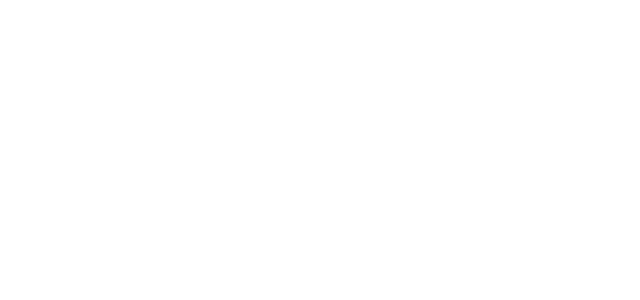
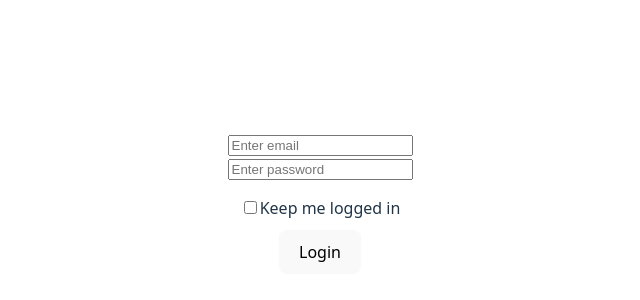
Before and after one commit to Yevan-0/react-assignments, a React (Vite) app: page /#/ASG-13 in a window 1280 px wide. Before the commit this address had no page. Shown: the part 192-492 px from the top of the page, without its empty margins (320-960 px from the left). Built offline with nearby package versions, Linux system fonts and the light colour scheme.

Commit message:
Assignment 13

```diff
--- a/src/App.jsx
+++ b/src/App.jsx
@@ -33,7 +33,8 @@
     <Link to="/ASG-11">Assignment 11</Link>
     <br />
     <Link to="/ASG-12">Assignment 12</Link>
-
+    <br />
+    <Link to="/ASG-13">Assignment 13</Link>
     </>
   )
 }
--- /dev/null
+++ b/src/assignments/Assignment_13.jsx
@@ -0,0 +1,209 @@
+import { useState, useEffect } from "react";
+import axios from "axios";
+import { BrowserRouter as Router, Routes, Route } from "react-router-dom";
+
+function LogScreen({ setLogged }) {
+    const [email, setEmail] = useState("");
+    const [password, setPassword] = useState("");
+    const [loading, setLoading] = useState(false);
+    const [error, setError] = useState(false)
+    const [access_token, setToken] = useState(" ");
+    const [signedin, setIsSignedin] = useState(false);
+    const [rememberMe, setRememberMe] = useState(false);
+
+
+    const getLogin = async () => {
+
+        setLoading(true);
+        try {
+            const response = await axios.post(`https://auth.dnjs.lk/api/login`, {
+                email,
+                password
+            });
+            const token = response.data.access_token;
+
+            if (rememberMe) {
+                localStorage.setItem("access_token", token);
+                localStorage.setItem("signedin", "true");
+            } else {
+                sessionStorage.setItem("access_token", token);
+                sessionStorage.setItem("signedin", "false");
+            }
+
+            setToken(token);
+            setLogged(true);
+            setError(false)
+            localStorage.setItem("access_token", token);
+            console.log(token)
+
+        } catch (error) {
+            setLoading(false);
+            console.log("Error:", error.response?.data || error.message);
+            setError("Login in unsuccessful");
+            setLogged(false);
+        } finally {
+            setLoading(false);
+        }
+
+    };
+
+    useEffect(() => {
+        const saved = localStorage.getItem("rememberMe");
+        if(saved !== null) {
+            setRememberMe(saved === "true")
+        }
+
+    }, []);
+
+    return (
+        <div>
+            <input
+                type="text"
+                placeholder="Enter email"
+                value={email}
+                onChange={(e) => setEmail(e.target.value)}
+                disabled={loading} />
+            <br />
+
+            <input
+                type="password"
+                placeholder="Enter password"
+                value={password}
+                onChange={(e) => setPassword(e.target.value)}
+                disabled={loading} />
+            <br />
+            <p
+                onChange={getLogin}>
+                {error}
+            </p>
+
+            <span>
+                <input
+                    type="checkbox"
+                    checked={rememberMe}
+                    onChange={() => {
+                        const newValue = !rememberMe;
+                        setRememberMe(newValue);
+                        localStorage.setItem("rememberMe", newValue);
+                    }}
+
+                />
+                Keep me logged in
+            </span>
+
+            <br />
+
+            <button
+                onClick={getLogin}
+                style={{ margin: "10px" }}
+                disabled={loading}>
+                Login
+            </button>
+        </div>
+    )
+
+}
+
+function ProfileScreen({ setLogged }) {
+    const [data, setData] = useState(null);
+    const [access_token, setToken] = useState("");
+    const [signedin, setIsSignedin] = useState(false);
+    const [error, setError] = useState(null);
+
+    useEffect(() => {
+        const savedToken = localStorage.getItem("access_token") || sessionStorage.getItem("access_token");
+
+        setToken(savedToken);
+        setIsSignedin(true);
+
+        axios.get("https://auth.dnjs.lk/api/user", {
+            headers: {
+                Authorization: `Bearer ${savedToken}`
+            }
+        })
+            .then(res => {
+                setData(res.data);
+            })
+            .catch(err => {
+                setError("Failed to fetch data properly");
+                console.error(err);
+            });
+
+    }, []);
+
+    const logOut = async () => {
+        const token = localStorage.getItem("access_toke") || sessionStorage.getItem("access_token");
+
+        try {
+            await axios.post('https://auth.dnjs.lk/api/logout', {}, {
+                headers: {
+                    Authorization: `Bearer ${token}`
+                }
+            });
+
+            localStorage.removeItem("access_token");
+            localStorage.removeItem("signedin");
+            sessionStorage.removeItem("access_token");
+            sessionStorage.removeItem("signedin");
+
+            setLogged(false);
+            console.log('Logout Successful')
+        } catch (error) {
+            console.error("Logout failed")
+        }
+
+    }
+
+    return (
+        <div>
+            {data ? (
+                <div>
+                    <h3>You have now logged in!</h3>
+                    <p>Name: {data.name}</p>
+                    <p>Email: {data.email}</p>
+                    <img
+                        src={data.avatar}
+                        alt="User Avatar"
+                        style={{ borderRadius: "50%", width: "100px" }}
+                    />
+                    <p>Subscribed: {data.subscribed ? "Yes" : "No"}</p>
+
+
+                    <button
+                        onClick={logOut}
+                    >
+                        Logout
+                    </button>
+                </div>
+            ) : error ? (
+                <p>{error}</p>
+            ) : (
+                <p>Loading profile...</p>
+            )}
+
+        </div>
+    )
+}
+
+
+export default function Assignment_13() {
+    const [logged, setLogged] = useState(false);
+
+    useEffect(() => {
+        const token =
+            localStorage.getItem("access_token") ||
+            sessionStorage.getItem("access_token");
+
+        const signedIn =
+            localStorage.getItem("signedin") ||
+            sessionStorage.getItem("signedin");
+
+        if (token && signedIn === "true") {
+            setLogged(true);
+        } else {
+            setLogged(false);
+        }
+    }, []);
+
+    return logged ? <ProfileScreen setLogged={setLogged} /> : <LogScreen setLogged={setLogged} />
+}
--- a/src/main.jsx
+++ b/src/main.jsx
@@ -15,7 +15,7 @@
 import Assignment_10 from './assignments/Assignment_10.jsx';
 import Assignment_11 from './assignments/Assignment_11.jsx';
 import Assignment_12 from './assignments/Assignment_12.jsx';
-
+import Assignment_13 from './assignments/Assignment_13.jsx';
 import { Navigate } from 'react-router-dom';
 
 
@@ -35,7 +35,7 @@
       <Route path="/ASG-10" element={<Assignment_10 />} />
       <Route path="/ASG-11" element={<Assignment_11 />} />
       <Route path="/ASG-12" element={<Assignment_12 />} />
-
+      <Route path="/ASG-13" element={<Assignment_13 />} />
 
     </Routes>
   </HashRouter>
```
Also changed, not shown: 3 other files (tests, documents, lock files or other folders).
